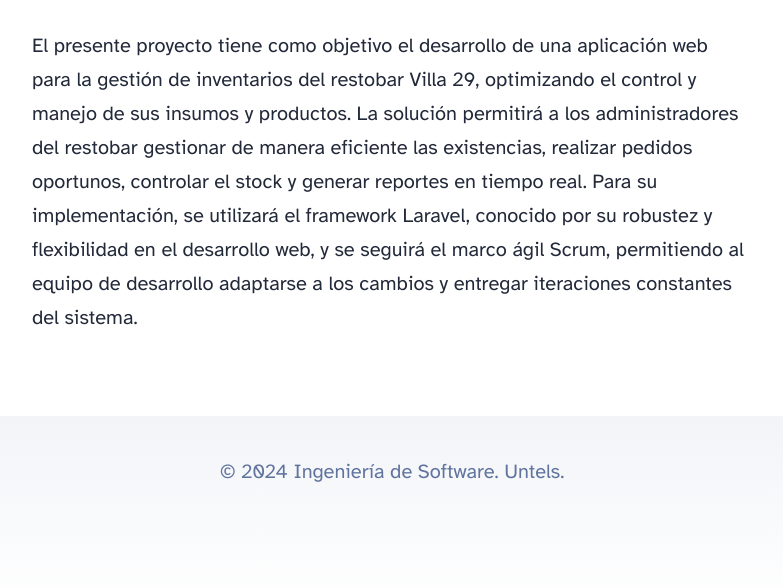
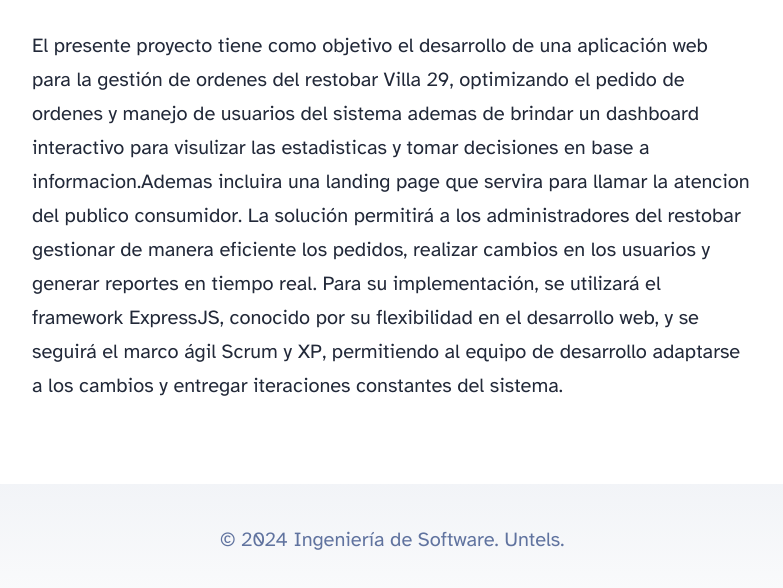
Before and after one commit to DavidRosVal/gestion-de-inventario-blog, an Astro site: page / in a window 1280 px wide. Shown: the part 1088-1676 px from the top of the page, without its empty margins (248-1031 px from the left). Built offline with nearby package versions, Linux system fonts and the light colour scheme; Astro itself is replaced by a stand-in of ours.

Commit message:
kda gente

```diff
--- a/src/pages/index.astro
+++ b/src/pages/index.astro
@@ -16,7 +16,8 @@ import { SITE_TITLE, SITE_DESCRIPTION } from '../consts';
 			<h1>Sistema de Control de órdenes para el restobar Villa 29</h1>
       <img width={1020} height={510} src="/images/villa-29-logo.jpg" alt="" />
 			<p>
-				El presente proyecto tiene como objetivo el desarrollo de una aplicación web para la gestión de inventarios del restobar Villa 29, optimizando el control y manejo de sus insumos y productos. La solución permitirá a los administradores del restobar gestionar de manera eficiente las existencias, realizar pedidos oportunos, controlar el stock y generar reportes en tiempo real. Para su implementación, se utilizará el framework Laravel, conocido por su robustez y flexibilidad en el desarrollo web, y se seguirá el marco ágil Scrum, permitiendo al equipo de desarrollo adaptarse a los cambios y entregar iteraciones constantes del sistema.
+				El presente proyecto tiene como objetivo el desarrollo de una aplicación web para la gestión de ordenes del restobar Villa 29, optimizando el pedido de ordenes y manejo de usuarios del sistema ademas de brindar un dashboard interactivo para visulizar las estadisticas y tomar decisiones en base a informacion.Ademas incluira una landing page que servira para llamar la atencion del publico consumidor.
+			 La solución permitirá a los administradores del restobar gestionar de manera eficiente los pedidos, realizar cambios en los usuarios y generar reportes en tiempo real. Para su implementación, se utilizará el framework ExpressJS, conocido por su flexibilidad en el desarrollo web, y se seguirá el marco ágil Scrum y XP, permitiendo al equipo de desarrollo adaptarse a los cambios y entregar iteraciones constantes del sistema.
 			</p>
 		</main>
 		<Footer />
```
